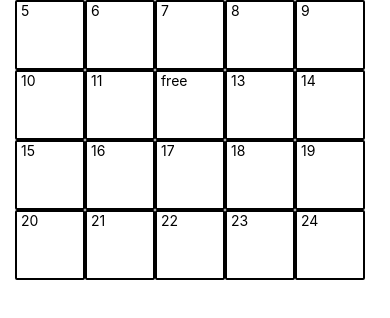
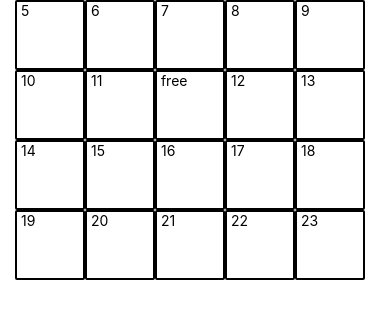
Before and after one commit to mehsieh89/partyBingo, a React Native app: screen / in a window 390 px wide. Shown: the part 154-472 px from the top of the page. Built offline with nearby package versions, Linux system fonts and the light colour scheme.

Commit message:
adding more options

```diff
--- a/components/bingoBoard.js
+++ b/components/bingoBoard.js
@@ -8,10 +8,11 @@ export default class BingoBoard extends React.Component {
     let board = [
           [0, 1, 2, 3, 4],
           [5, 6, 7, 8, 9],
-          [10, 11, 'free', 13, 14],
-          [15, 16, 17, 18, 19],
-          [20, 21, 22, 23, 24]
+          [10, 11, 'free', 12, 13],
+          [14, 15, 16, 17, 18],
+          [19, 20, 21, 22, 23]
         ]
+    let boardInput = [];
     return (
       <View style={styles.board}>
         {
--- a/components/options.js
+++ b/components/options.js
@@ -4,7 +4,8 @@ export const options = ["spills a drink", "complains about their work",
 "calls for a round of shots", "starts singing", "starts dancing", "starts throwing up",
 "says to quiet down", "starts making out with someone else", "starts crying",
 "has a new best friend", "starts stripping", "is having a deep talk", "taking selfies",
-"trips and falls",
+"trips and falls", "makes it rain", "gets a phone number", "is drunk texting",
+"gets rejected",
 ]
 
-//23
+//27
```
